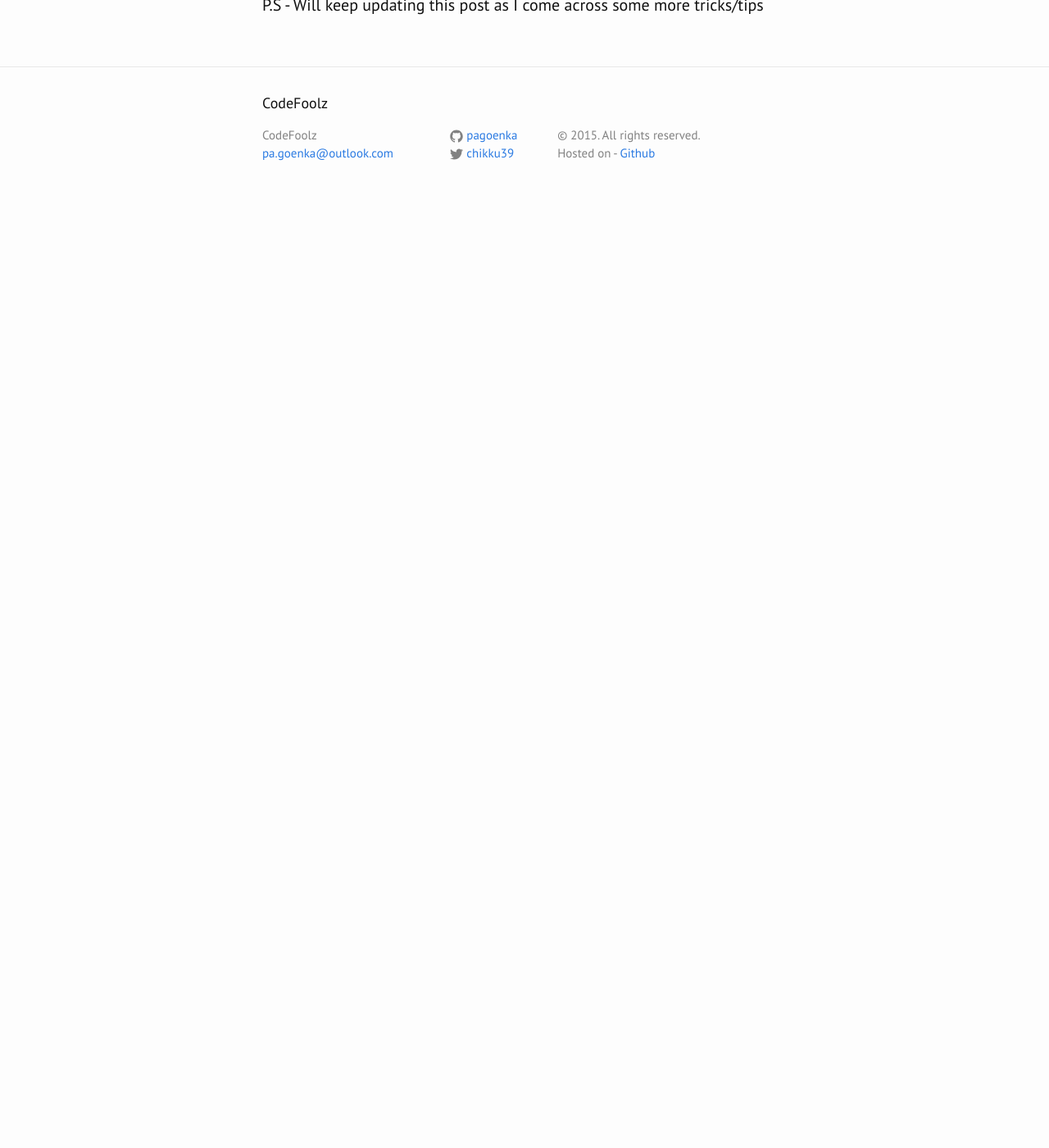
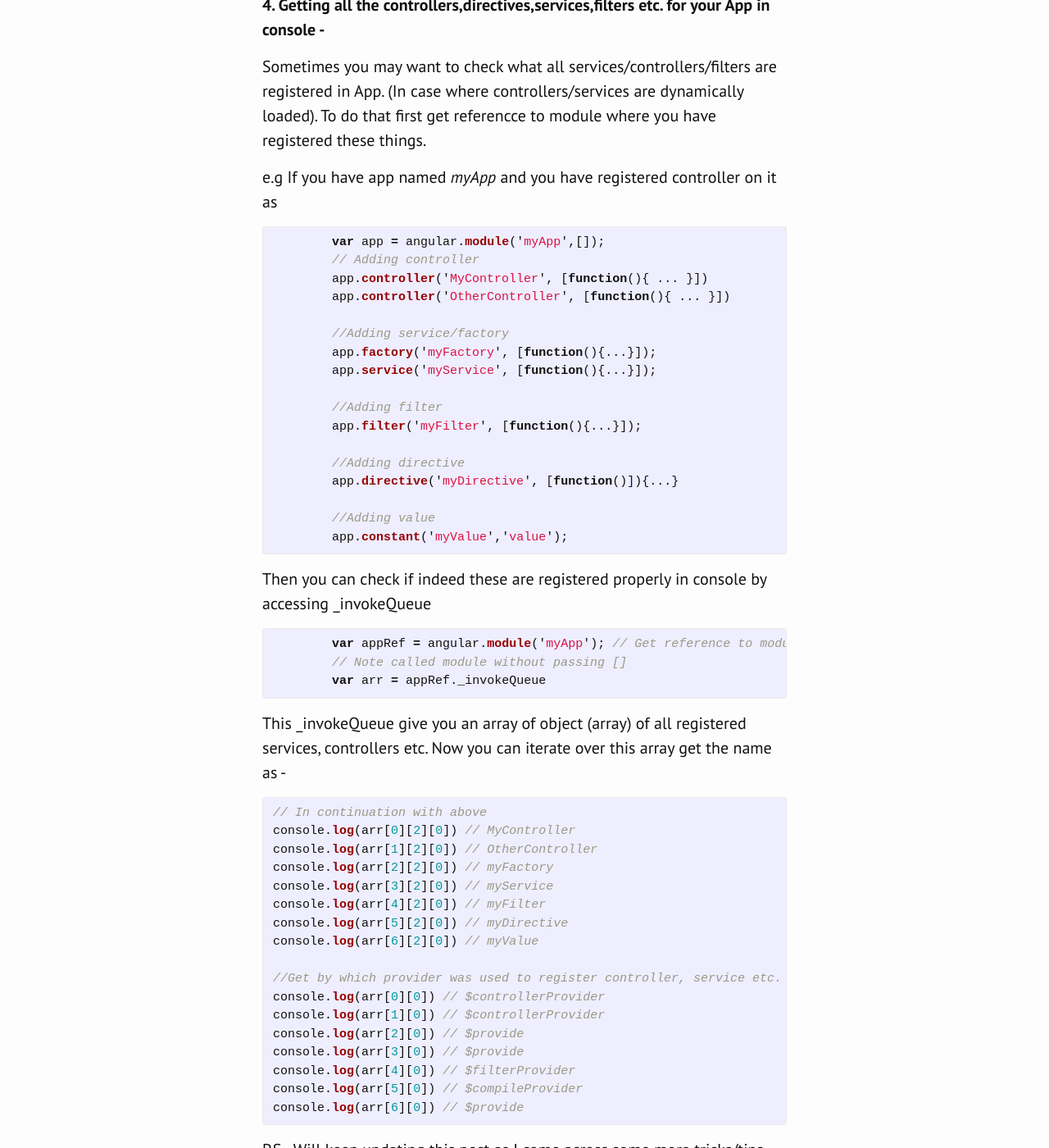
Before and after one commit to pagoenka/pagoenka.github.io, a Jekyll site: the page built from _posts/2015-07-19-Angularjs-handy-tips-tricks-for-development.markdown, in a window 1280 px wide and 1400 px high, scrolled down 2452 px. Shown: the whole window at 82% size. Built offline with Jekyll 4.4.1, drawn with Linux system fonts in a browser that asks for light colours; comment, search, counter and statistics services are not loaded; before the commit the page ends 2711 px from its top, so only the background shows below that.

Commit message:
angular tips updated

```diff
--- a/_posts/2015-07-19-Angularjs-handy-tips-tricks-for-development.markdown
+++ b/_posts/2015-07-19-Angularjs-handy-tips-tricks-for-development.markdown
@@ -79,4 +79,63 @@ scope.$apply(scopeChanges);
 }
 {% endhighlight %}
 
+<strong>4. Getting all the controllers,directives,services,filters etc. for your App in console -</strong>
+
+Sometimes you may want to check what all services/controllers/filters are registered in App.
+(In case where controllers/services are dynamically loaded). To do that first get referencce to module where you have registered these things.
+
+e.g If you have app named *myApp* and you have registered controller on it as
+
+{% highlight javascript%}
+	var app = angular.module('myApp',[]);
+	// Adding controller
+	app.controller('MyController', [function(){ ... }])
+	app.controller('OtherController', [function(){ ... }])
+
+	//Adding service/factory
+	app.factory('myFactory', [function(){...}]);
+	app.service('myService', [function(){...}]);
+
+	//Adding filter
+	app.filter('myFilter', [function(){...}]);
+
+	//Adding directive
+	app.directive('myDirective', [function()]){...}
+
+	//Adding value
+	app.constant('myValue','value');
+{% endhighlight%}
+
+Then you can check if indeed these are registered properly in console by accessing _invokeQueue
+
+{% highlight javascript%}
+	var appRef = angular.module('myApp'); // Get reference to module
+	// Note called module without passing []
+	var arr = appRef._invokeQueue
+{% endhighlight%}
+
+This _invokeQueue give you an array of object (array) of all registered services, controllers etc. Now you can iterate over this array get the name as -
+
+{% highlight javascript%}
+// In continuation with above
+console.log(arr[0][2][0]) // MyController
+console.log(arr[1][2][0]) // OtherController
+console.log(arr[2][2][0]) // myFactory
+console.log(arr[3][2][0]) // myService
+console.log(arr[4][2][0]) // myFilter
+console.log(arr[5][2][0]) // myDirective
+console.log(arr[6][2][0]) // myValue
+
+//Get by which provider was used to register controller, service etc.
+console.log(arr[0][0]) // $controllerProvider
+console.log(arr[1][0]) // $controllerProvider
+console.log(arr[2][0]) // $provide
+console.log(arr[3][0]) // $provide
+console.log(arr[4][0]) // $filterProvider
+console.log(arr[5][0]) // $compileProvider
+console.log(arr[6][0]) // $provide
+{% endhighlight %}
+
+
+
 P.S - Will keep updating this post as I come across some more tricks/tips
```
